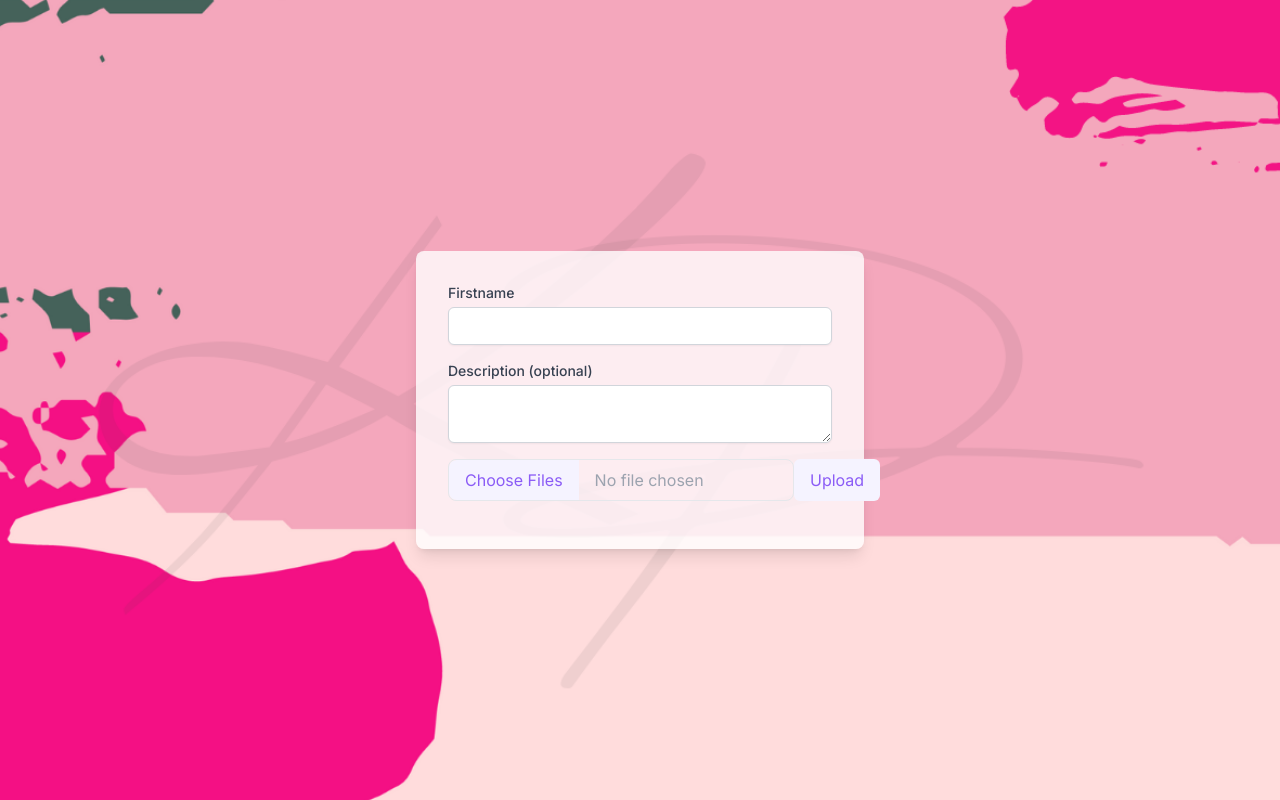
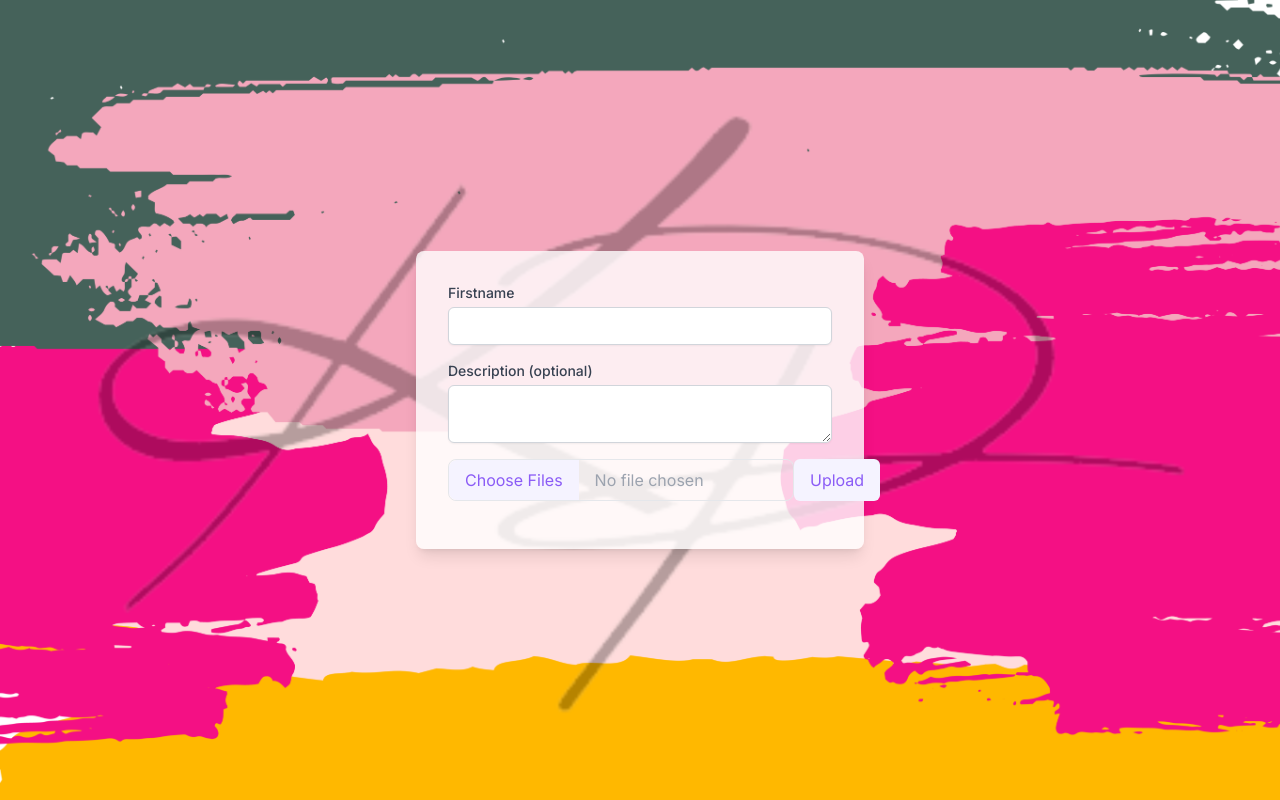
Before and after one commit to Rado-K/nextclould-form, a Next.js app: page / in a window 1280 px wide. Built offline with nearby package versions, Linux system fonts and the light colour scheme.

Commit message:
added background image for mobile

```diff
--- a/src/app/globals.css
+++ b/src/app/globals.css
@@ -17,8 +17,7 @@
 }
 
 body {
-  /* color: rgb(var(--foreground-rgb)); */
-  background-image: url("/background.png");
+  background-image: url("/background-landscape.png");
   background-size: cover;
   background-repeat: no-repeat;
   background-position: center center;
@@ -31,3 +30,9 @@ body {
     text-wrap: balance;
   }
 }
+
+@media (max-width: 767px), (orientation: portrait) {
+  body {
+    background-image: url("/background-portrait.png");
+  }
+}
```
Also changed, not shown: public/background-landscape.png (added), public/background-portrait.png (renamed from public/background.png).
